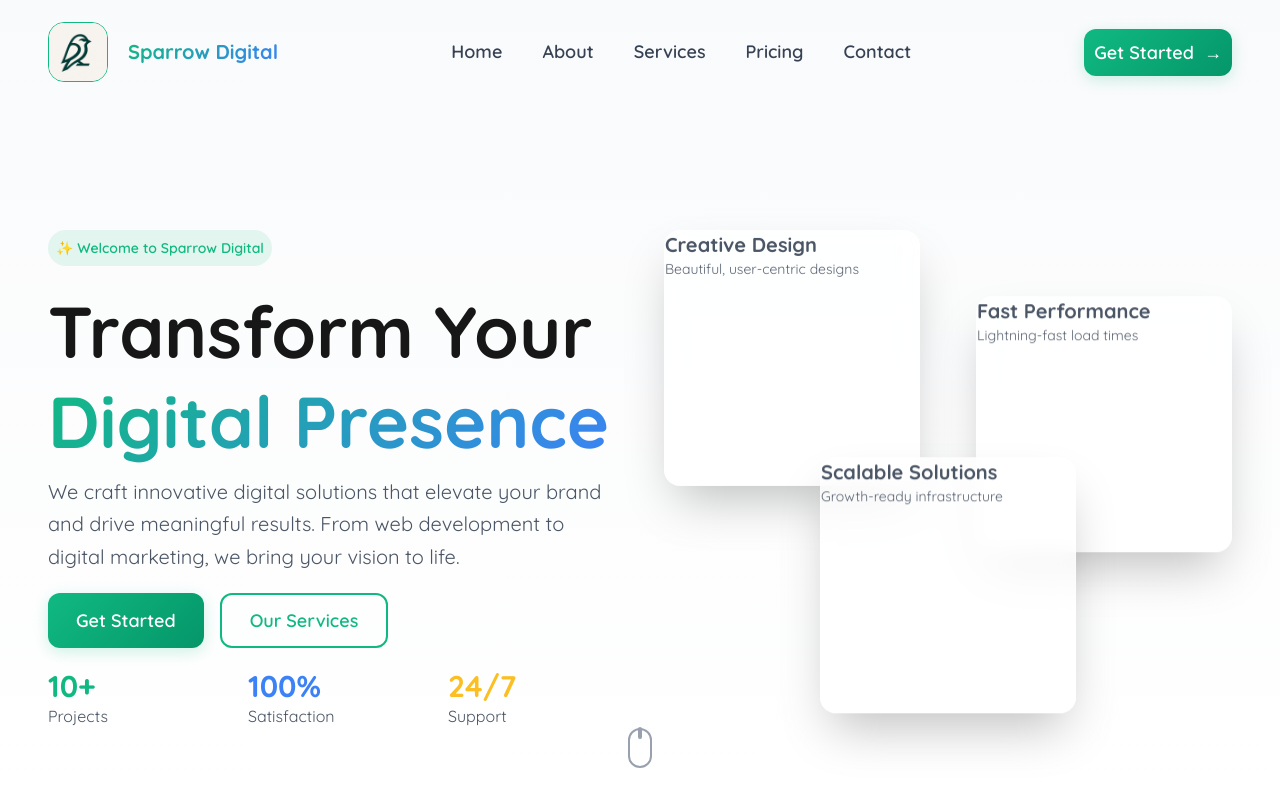
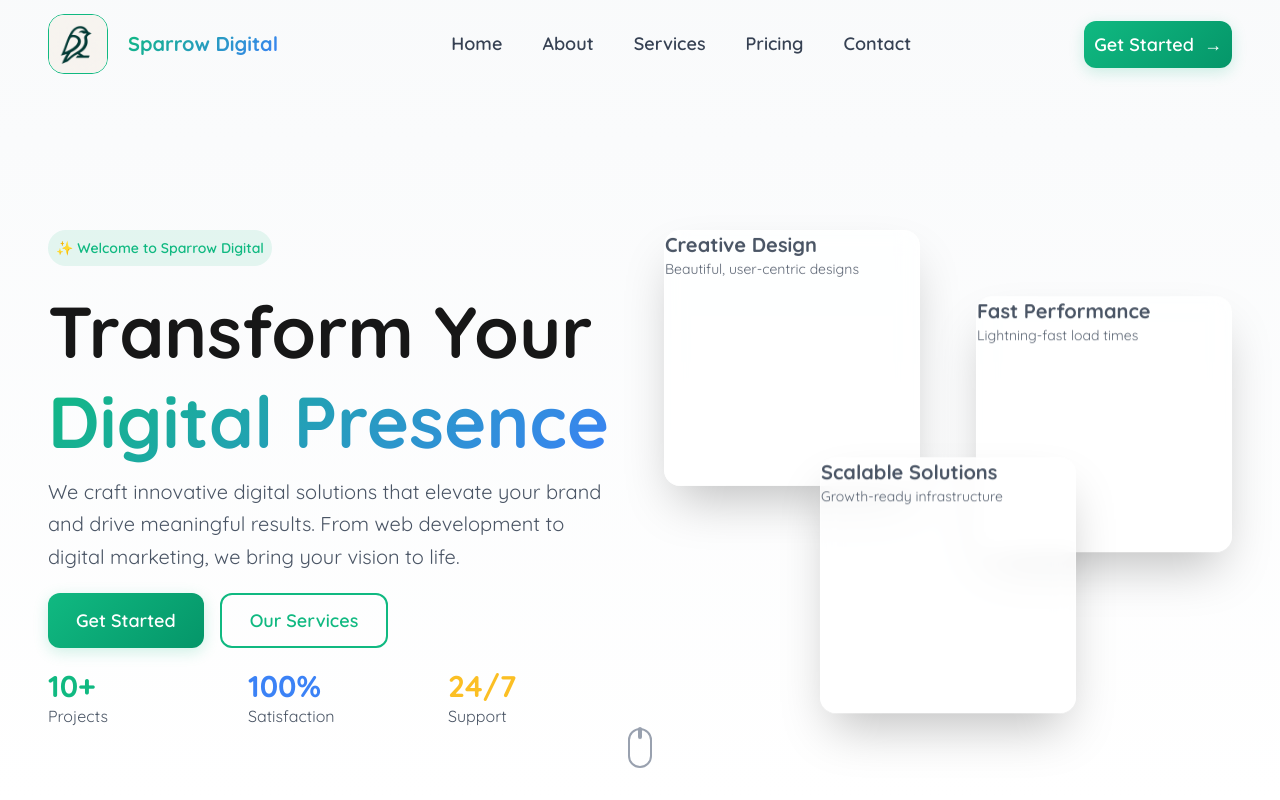
Before and after one commit to KChoi0720/Sparrow_Digital_Tech, a Next.js app: page / in a window 1280 px wide. Shown: the top 800 px of the page. Built offline with nearby package versions, Linux system fonts and the light colour scheme.

Commit message:
scrolling animation on header

```diff
--- a/app/components/Header.tsx
+++ b/app/components/Header.tsx
@@ -29,7 +29,7 @@ export default function Header() {
       className={`fixed top-0 left-0 right-0 z-50 transition-all duration-500 ${
         isScrolled ? 'glass-effect shadow-xl pt-6 pb-6' : 'bg-transparent pt-20 pb-8'
       }`}
-      style={{ paddingTop: isScrolled ? '24px' : '20px' }}
+      style={{ paddingTop: isScrolled ? '14px' : '12px' }}
     >
       <nav className="container">
         <div className="flex items-center justify-between min-h-16">
```
